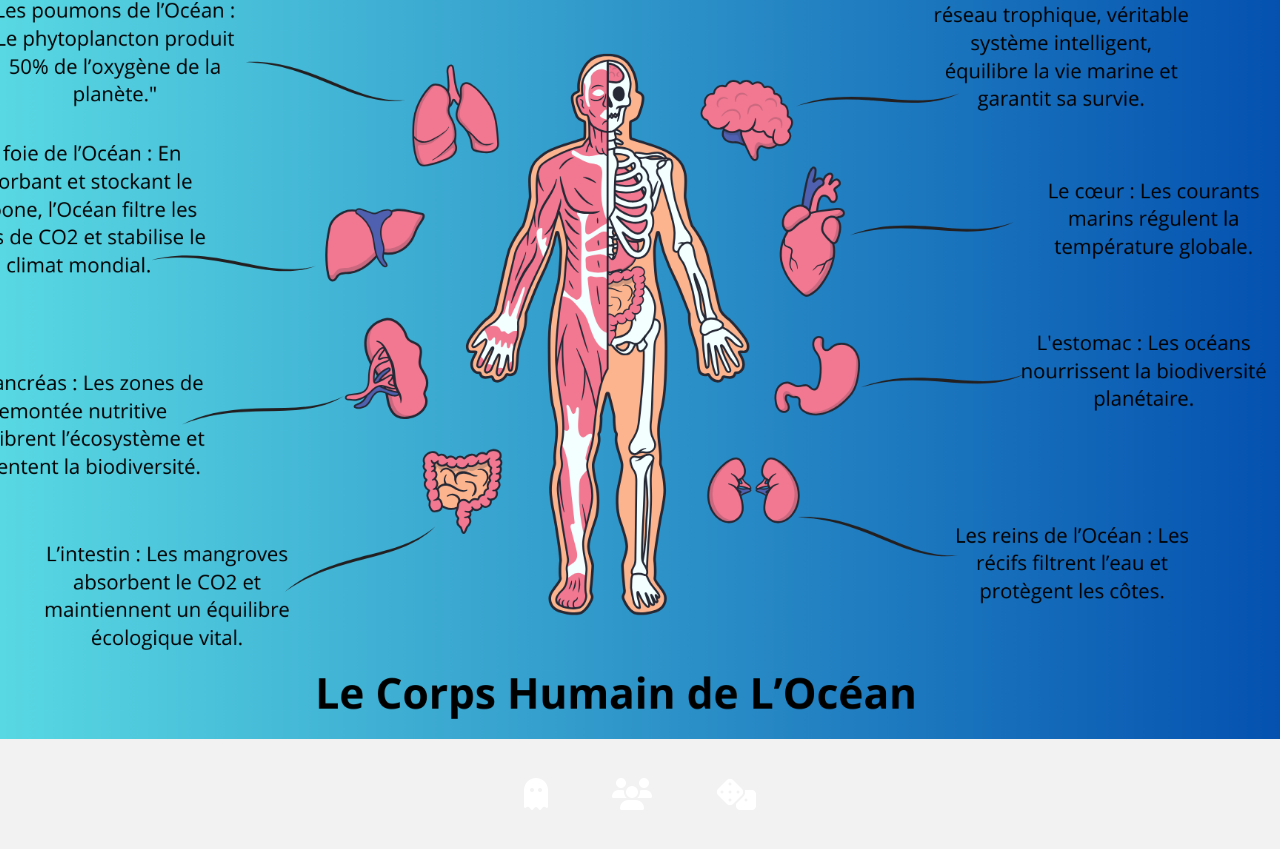
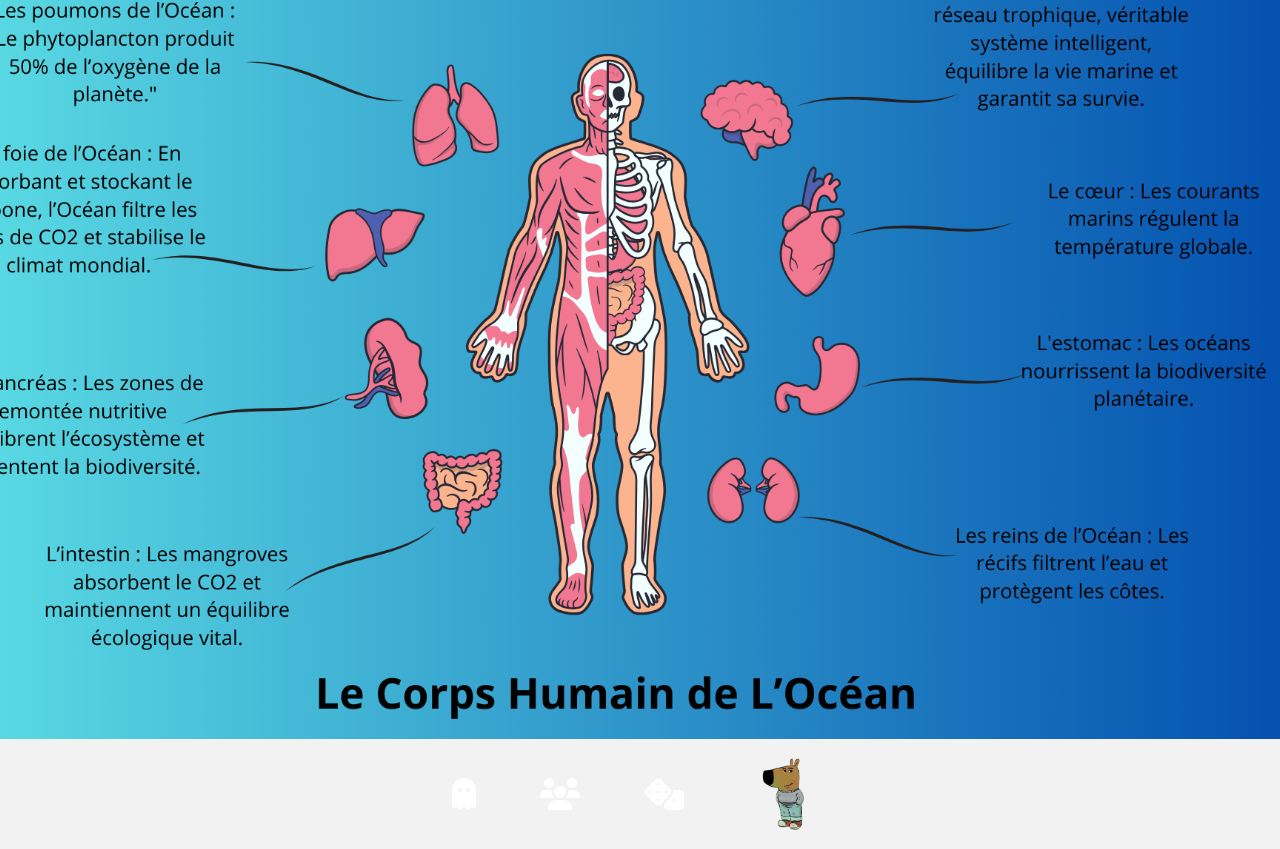
Before and after one commit to SpaceTeam-Corp/NDLI-2k24, a plain HTML site: page index.html in a window 1280 px wide. Shown: the part 1701-2550 px from the top of the page. Drawn offline with Linux system fonts and the light colour scheme.

Commit message:
add link to chill

```diff
--- a/index.html
+++ b/index.html
@@ -46,6 +46,8 @@
             <a class="credits" href="./credit.html"><i class="fa-solid fa-users"></i></a>
 
             <a class="ubisoft" href="./ubisoft.html"><i class="fa-solid fa-dice"></i></a>
+
+            <a class="ubisoft" href="./chill.html"><img height="80px" src="./assets/img/chill-guy.png"</a>
         </footer>
 
         <script src="./assets/js/pause-play.js"></script>
```
